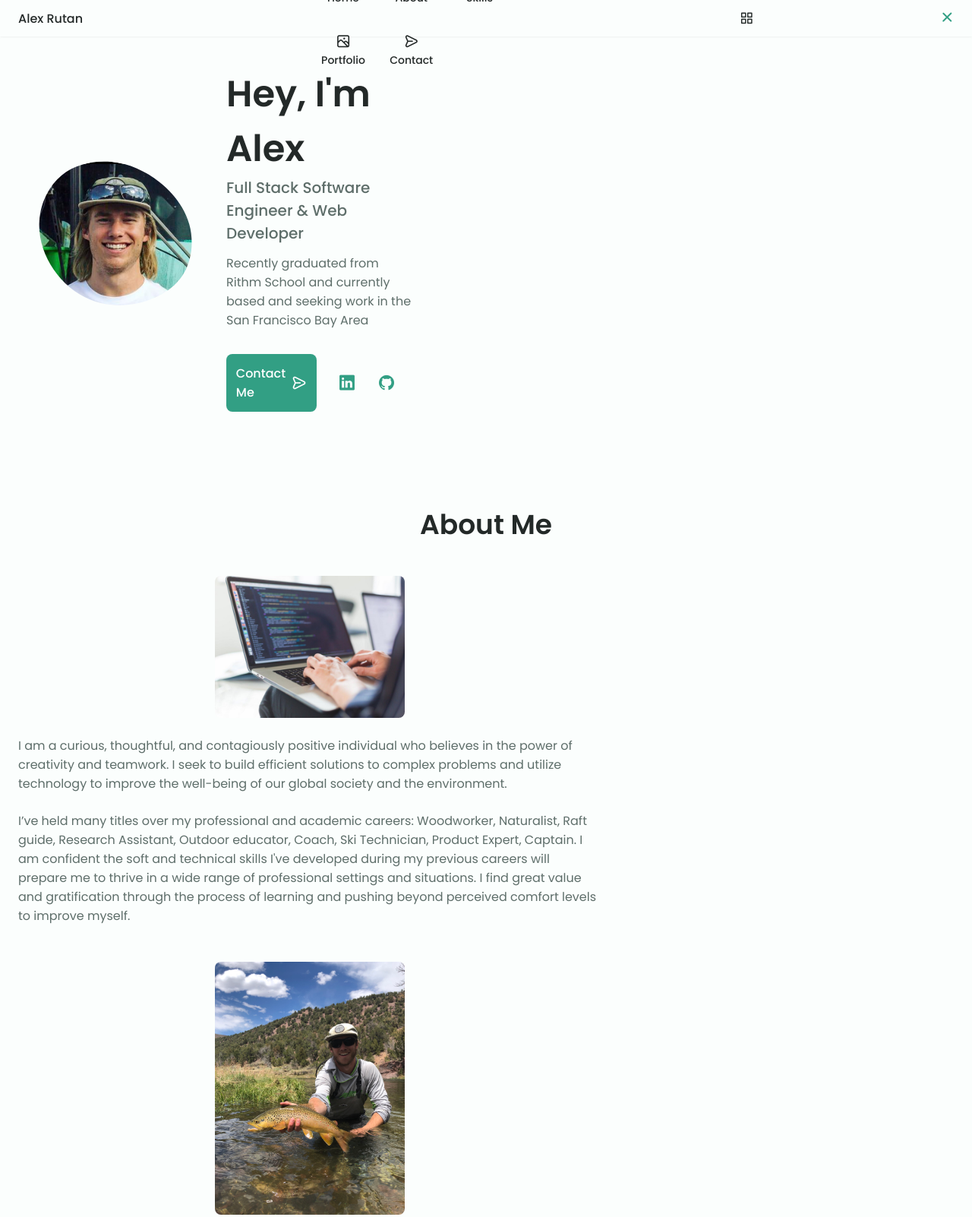
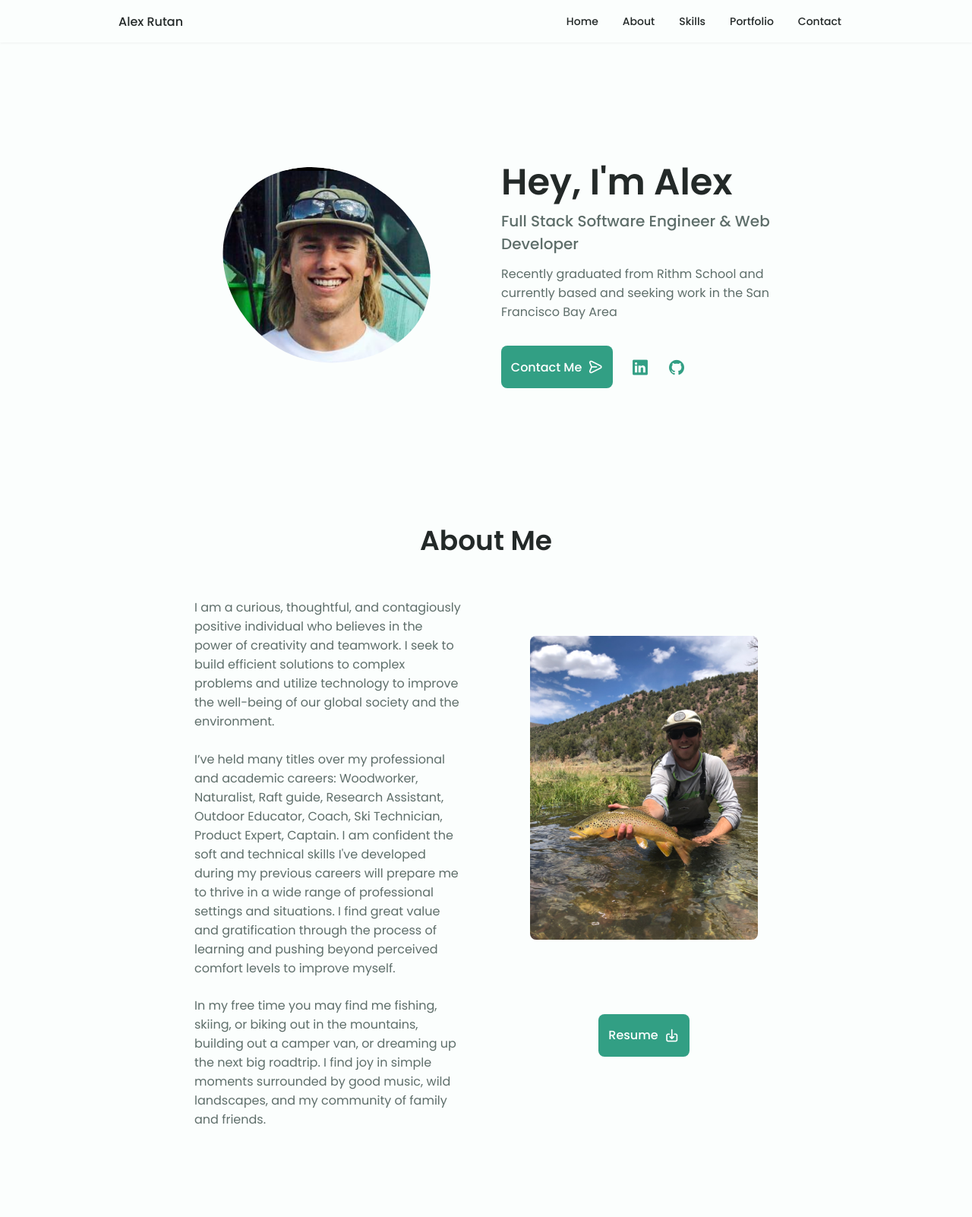
Before and after one commit to alex-rutan/alex-rutan.github.io, a plain HTML site: page index.html in a window 1280 px wide. Shown: the top 1602 px of the page at 76% size. Drawn offline with nearby package versions, Linux system fonts and the light colour scheme.

Commit message:
finished media queries and last format changes

```diff
--- a/index.html
+++ b/index.html
@@ -181,7 +181,7 @@
         <!-- <span class="section_subtitle">A little about myself</span> -->
 
         <div class="about_container container grid">
-          <img src="images/coding.jpg" alt="" class="about_img" />
+          <!-- <img src="images/coding.jpg" alt="" class="about_img" /> -->
           <div class="about_data">
             <p class="about_description">
               I am a curious, thoughtful, and contagiously positive individual
@@ -190,10 +190,11 @@
               technology to improve the well-being of our global society and the
               environment.
             </p>
+            <br />
             <p class="about_description">
               I’ve held many titles over my professional and academic careers:
               Woodworker, Naturalist, Raft guide, Research Assistant, Outdoor
-              educator, Coach, Ski Technician, Product Expert, Captain. I am
+              Educator, Coach, Ski Technician, Product Expert, Captain. I am
               confident the soft and technical skills I've developed during my
               previous careers will prepare me to thrive in a wide range of
               professional settings and situations. I find great value and
@@ -252,7 +253,7 @@
         <!-- <span class="section_subtitle">My technical experience</span> -->
 
         <div class="skills_container container grid">
-          <div>
+          <!-- <div> -->
           <!--============ SKILLS 1 =============-->
           <div class="skills_content">
             <div class="skills_header">
@@ -296,7 +297,7 @@
               </div>
             </div>
           </div>
-            <br>
+          <br />
           <!--============ SKILLS 2 =============-->
           <div class="skills_content">
             <div class="skills_header">
@@ -344,7 +345,7 @@
               </div>
             </div>
           </div>
-          </div>
+          <!-- </div> -->
         </div>
       </section>
 
@@ -356,7 +357,7 @@
 
       <!--==================== PORTFOLIO ====================-->
       <section class="portfolio section" id="portfolio">
-        <br/>
+        <br />
         <h2 class="section_title">Portfolio</h2>
         <!-- <span class="section_subtitle">Most recent work</span> -->
 
@@ -364,40 +365,48 @@
           <div>
             <!--============ PORTFOLIO 1 =============-->
             <div class="portfolio_content grid">
-              <img src="images/coding.jpg" alt="" class="portfolio_img">
+              <img src="images/coding.jpg" alt="" class="portfolio_img" />
 
               <div class="portfolio_data">
                 <h3 class="portfolio_title">Jobly</h3>
                 <p class="portfolio_description">
-                  Web application that allows users to browse available jobs and company profiles from a database and handle job applications. Built with React frontend and Express backend.
+                  Web application that allows users to browse available jobs and
+                  company profiles from a database and handle job applications.
+                  Built with React frontend and Express backend.
                 </p>
-                <a href="#" class="button button-flex button-small portfolio_button">Demo
+                <a
+                  href="#"
+                  class="button button-flex button-small portfolio_button"
+                  >Demo
                   <i class="uil uil-arrow-right button_icon"></i>
                 </a>
               </div>
             </div>
-            <br>
-            <br>
+            <br />
+            <br />
 
             <!--============ PORTFOLIO 2 =============-->
             <div class="portfolio_content grid">
-              <img src="images/coding.jpg" alt="" class="portfolio_img">
+              <img src="images/coding.jpg" alt="" class="portfolio_img" />
 
               <div class="portfolio_data">
                 <h3 class="portfolio_title">Warbler</h3>
                 <p class="portfolio_description">
-                  Web application that allows users to browse available jobs and company profiles from a database and handle job applications. Built with React frontend and Express backend.
+                  Web application that allows users to browse available jobs and
+                  company profiles from a database and handle job applications.
+                  Built with React frontend and Express backend.
                 </p>
-                <a href="#" class="button button-flex button-small portfolio_button">Demo
+                <a
+                  href="#"
+                  class="button button-flex button-small portfolio_button"
+                  >Demo
                   <i class="uil uil-arrow-right button_icon"></i>
                 </a>
               </div>
             </div>
-
           </div>
         </div>
       </section>
-
 
       <!--==================== PROJECT IN MIND ====================-->
       <!-- <section class="project section"></section> -->
@@ -407,7 +416,7 @@
 
       <!--==================== CONTACT ME ====================-->
       <section class="contact section" id="contact">
-        <br/>
+        <br />
         <h2 class="section_title">Contact Me</h2>
         <!-- <span class="section_subtitle">Get in touch</span> -->
 
@@ -422,25 +431,32 @@
               </div>
             </div>
             <div class="contact_information">
+              <a href="mailto:alexrutan04@gmail.com">
                 <i class="uil uil-envelope contact_icon"></i>
-
+              </a>
+              <a href="mailto:alexrutan04@gmail.com">
                 <div>
                   <h3 class="contact_title">Email</h3>
                   <span class="contact_subtitle">alexrutan04@gmail.com</span>
                 </div>
+              </a>
             </div>
             <div class="contact_information">
+              <a href="https://www.linkedin.com/in/alex-rutan/" target="_blank">
                 <i class="uil uil-linkedin contact_icon"></i>
-
+              </a>
+              <a href="https://www.linkedin.com/in/alex-rutan/" target="_blank">
                 <div>
                   <h3 class="contact_title">LinkedIn</h3>
-                <span class="contact_subtitle">alexrutan04@gmail.com</span>
+                  <span class="contact_subtitle"
+                    >www.linkedin.com/in/alex-rutan/</span
+                  >
                 </div>
+              </a>
             </div>
           </div>
         </div>
       </section>
-
     </main>
 
     <!--==================== FOOTER ====================-->
@@ -456,10 +472,18 @@
             <a download="" href="resume.pdf" class="footer_social">
               <i class="uil uil-file-download-alt"></i>
             </a>
-            <a href="https://www.linkedin.com/in/alex-rutan/" target="_blank" class="footer_social">
+            <a
+              href="https://www.linkedin.com/in/alex-rutan/"
+              target="_blank"
+              class="footer_social"
+            >
               <i class="uil uil-linkedin"></i>
             </a>
-            <a href="https://github.com/alex-rutan" target="_blank" class="footer_social">
+            <a
+              href="https://github.com/alex-rutan"
+              target="_blank"
+              class="footer_social"
+            >
               <i class="uil uil-github"></i>
             </a>
             <a href="" class="footer_social">
--- a/style.css
+++ b/style.css
@@ -1,11 +1,9 @@
-
 /*==================== GOOGLE FONTS ====================*/
-@import url('https://fonts.googleapis.com/css2?family=Poppins:wght@400;500;600&display=swap');
-
+@import url("https://fonts.googleapis.com/css2?family=Poppins:wght@400;500;600&display=swap");
 
 /*==================== VARIABLES CSS ====================*/
 :root {
-    --header-height: 3rem ;
+  --header-height: 3rem;
 
   /*========== Colors ==========*/
   /* Change favorite color */
@@ -21,19 +19,19 @@
   --text-color-light: hsl(var(--hue-color), 8%, 60%);
   --input-color: hsl(var(--hue-color), 53%, 95%);
   --body-color: hsl(var(--hue-color), 45%, 99%);
-    --container-color: #FFF;
+  --container-color: #fff;
 
   /*========== Font and typography ==========*/
-    --body-font: 'Poppins', sans-serif;
+  --body-font: "Poppins", sans-serif;
 
   /* .5rem = 8px, 1rem = 16px, 1.5rem = 24px ... */
   --big-font-size: 2rem;
   --h1-font-size: 1.5rem;
   --h2-font-size: 1.25rem;
   --h3-font-size: 1.125rem;
-    --normal-font-size: .938rem;
-    --small-font-size: .813rem;
-    --smaller-font-size: .75rem;
+  --normal-font-size: 0.938rem;
+  --small-font-size: 0.813rem;
+  --smaller-font-size: 0.75rem;
 
   /*========== Font weight ==========*/
   --font-medium: 500;
@@ -41,9 +39,9 @@
 
   /*========== Margins Bottom ==========*/
   /* .25rem = 4px, .5rem = 8px, .75rem = 12px ... */
-    --mb-0-25: .25rem;
-    --mb-0-5: .5rem;
-    --mb-0-75: .75rem;
+  --mb-0-25: 0.25rem;
+  --mb-0-5: 0.5rem;
+  --mb-0-75: 0.75rem;
   --mb-1: 1rem;
   --mb-1-5: 1.5rem;
   --mb-2: 2rem;
@@ -64,16 +62,14 @@
     --h2-font-size: 1.5rem;
     --h3-font-size: 1.25rem;
     --normal-font-size: 1rem;
-        --small-font-size: .875rem;
-        --smaller-font-size: .813rem;
+    --small-font-size: 0.875rem;
+    --smaller-font-size: 0.813rem;
   }
 }
 
 /*========== Variables Dark theme ==========*/
 
-
 /*========== Button Dark/Light ==========*/
-
 
 /*==================== BASE ====================*/
 * {
@@ -94,7 +90,10 @@ body {
   color: var(--text-color);
 }
 
-h1, h2, h3, h4 {
+h1,
+h2,
+h3,
+h4 {
   color: var(--title-color);
   font-weight: var(--font-semi-bold);
 }
@@ -119,7 +118,7 @@ img {
 
 .section_title {
   font-size: var(--h1-font-size);
-  margin-bottom: var(--mb-2-5);
+  margin-bottom: var(--mb-2);
 }
 
 .section_subtitle {
@@ -128,7 +127,8 @@ img {
   margin-bottom: var(--mb-3);
 }
 
-.section_title, .section_subtitle {
+.section_title,
+.section_subtitle {
   text-align: center;
 }
 
@@ -151,7 +151,7 @@ img {
   right: 0;
   z-index: var(--z-fixed);
   background-color: var(--body-color);
-  box-shadow: 0 -1px 4px rgba(0, 0, 0, .15)
+  box-shadow: 0 -1px 4px rgba(0, 0, 0, 0.15);
 }
 
 /*==================== NAV ====================*/
@@ -164,7 +164,8 @@ img {
   align-items: center;
 }
 
-.nav_logo, .nav_toggle {
+.nav_logo,
+.nav_toggle {
   color: var(--title-color);
   font-weight: var(--font-medium);
 }
@@ -190,9 +191,9 @@ img {
     width: 100%;
     background-color: var(--body-color);
     padding: 2rem 1.5rem 4rem;
-    box-shadow: 0 -1px 4px rgba(0, 0, 0, .15);
+    box-shadow: 0 -1px 4px rgba(0, 0, 0, 0.15);
     border-radius: 0 0 1.5rem 1.5rem;
-    transition: .3s;
+    transition: 0.3s;
   }
 }
 
@@ -221,7 +222,7 @@ img {
 .nav_close {
   position: absolute;
   right: 1.3rem;
-  bottom: .5rem;
+  bottom: 0.5rem;
   font-size: 1.5rem;
   cursor: pointer;
   color: var(--first-color);
@@ -236,12 +237,9 @@ img {
   top: 0;
 }
 
-
 /* Active link */
 
-
 /* Change background header */
-
 
 /*==================== HOME ====================*/
 .home_container {
@@ -249,16 +247,10 @@ img {
 }
 
 .home_content {
-  grid-template-columns: .5fr 3fr;
+  grid-template-columns: 0.5fr 3fr;
   padding-top: 3.5rem;
   align-items: center;
 }
-
-/* .home_social {
-  display: grid;
-  grid-template-columns: max-content;
-  row-gap: 1rem;
-} */
 
 .home_blob {
   width: 250px;
@@ -285,11 +277,11 @@ img {
 .home_social-icon {
   font-size: 1.5rem;
   color: var(--first-color);
-  transition: .3s;
+  transition: 0.3s;
 }
 
 .home_social-icon:hover {
-  color:var(--first-color-alt);
+  color: var(--first-color-alt);
   font-size: 1.8rem;
 }
 
@@ -314,11 +306,11 @@ img {
 
 .home_scroll-button {
   color: var(--first-color);
-  transition: .3s;
+  transition: 0.3s;
 }
 
 .home_scroll-button:hover {
-  transform: translateY(.25rem);
+  transform: translateY(0.25rem);
 }
 
 .home_scroll-mouse {
@@ -341,9 +333,9 @@ img {
 .button {
   display: inline-block;
   background-color: var(--first-color);
-  color: #FFF;
-  padding: .8rem .8rem;
-  border-radius: .5rem;
+  color: #fff;
+  padding: 0.8rem 0.8rem;
+  border-radius: 0.5rem;
   font-weight: var(--font-medium);
 }
 
@@ -354,7 +346,7 @@ img {
 .button_icon {
   font-size: 1.25rem;
   margin-left: var(--mb-0-5);
-  transition: .3s;
+  transition: 0.3s;
 }
 
 .button-flex {
@@ -365,41 +357,15 @@ img {
 
 .about_img {
   width: 250px;
-  border-radius: .5rem;
+  border-radius: 0.5rem;
   justify-self: center;
   align-self: center;
 }
 
-.about_description {
-  /* text-align: center; */
-  margin-bottom: var(--mb-1-5);
-}
-
-/* .about_info {
-  display: flex;
-  justify-content: space-evenly;
-  margin-bottom: var(--mb-2-5);
-}
-
-.about_info-title {
-  font-size: var(--h2-font-size);
-  font-weight: var(--font-semi-bold);
-  color: var(--title-color);
-}
-
-.about_info-name {
-  font-size: var(--smaller-font-size);
-}
-
-.about_info-title, .about_info-name {
-  display: block;
-  text-align: center;
-} */
-
 .about_buttons {
   display: flex;
   justify-content: center;
-  /* margin-bottom: var(--mb-2); */
+  margin-top: var(--mb-1-5);
 }
 
 /*==================== SKILLS ====================*/
@@ -411,7 +377,6 @@ img {
   display: flex;
   align-items: center;
   margin-bottom: var(--mb-1-5);
-  /* cursor: pointer; */
 }
 
 .skills_icon {
@@ -423,11 +388,6 @@ img {
 .skills_title {
   font-size: var(--h3-font-size);
 }
-/*
-.skills_arrow {
-  margin-left: auto;
-  transition: .4s;
-} */
 
 .skills_list {
   grid-template-columns: 1fr 1fr;
@@ -447,36 +407,26 @@ img {
   color: var(--first-color);
   margin-right: 1rem;
 }
+
 .skills_name {
   font-size: var(--normal-font-size);
   font-weight: var(--font-medium);
 }
 
-
-
-
 /*==================== QUALIFICATION ====================*/
-
 
 /*==================== SERVICES ====================*/
 
-
 /* Active Modal */
-
 
 /*==================== PORTFOLIO ====================*/
 .portfolio_container {
   overflow: initial;
 }
 
-/*
-.portfolio_content {
-  padding: 0 .5rem;
-} */
-
 .portfolio_img {
   width: 265px;
-  border-radius: .5rem;
+  border-radius: 0.5rem;
   justify-self: center;
 }
 
@@ -492,14 +442,12 @@ img {
 /* For now will just have two portfolio pieces with no swiper, but implementing swiper would be nice in the future.  */
 
 .portfolio_button:hover .button_icon {
-  transform: translateX(.25rem);
+  transform: translateX(0.25rem);
 }
 
 /*==================== PROJECT IN MIND ====================*/
 
-
 /*==================== TESTIMONIAL ====================*/
-
 
 /*==================== CONTACT ME ====================*/
 
@@ -572,17 +520,14 @@ img {
 .footer_link,
 .footer_social,
 .footer_copy {
-  color: #FFF;
+  color: #fff;
 }
 
 /*========== SCROLL UP ==========*/
 
-
 /* Show scroll */
 
-
 /*========== SCROLL BAR ==========*/
-
 
 /*==================== MEDIA QUERIES ====================*/
 /* For small devices */
@@ -593,7 +538,7 @@ img {
   }
 
   .nav_menu {
-    padding: 2rem .25rem 4rem;
+    padding: 2rem 0.25rem 4rem;
   }
 
   .nav_list {
@@ -601,11 +546,15 @@ img {
   }
 
   .home_content {
-    grid-template-columns: .25fr 3fr;
+    grid-template-columns: 0.25fr 3fr;
   }
 
   .home_blob {
     width: 250px;
+  }
+
+  .home_subtitle {
+    padding-right: 1rem;
   }
 
   .skills_icon {
@@ -621,11 +570,14 @@ img {
   }
 }
 
-
 /* For medium devices */
 @media screen and (min-width: 568px) {
   .home_content {
-    grid-template-columns: max-content 1fr 1fr;
+    grid-template-columns: max-content 1fr;
+  }
+
+  .home_blob {
+    width: 235px;
   }
 
   .home_data {
@@ -636,6 +588,130 @@ img {
     order: 1;
     justify-self: center;
   }
+
+  .home_contact-container {
+    margin-right: 1.5rem;
+  }
+
+  .portfolio_content {
+    grid-template-columns: repeat(2, 1fr);
+  }
+
+  .contact {
+    display: flex;
+    flex-direction: column;
+    align-items: center;
+  }
+}
+
+@media screen and (min-width: 768px) {
+  .container {
+    margin-left: auto;
+    margin-right: auto;
+  }
+
+  body {
+    margin: 0;
+  }
+
+  .section {
+    padding: 6rem 0 2rem;
+  }
+
+  .section_title {
+    margin-bottom: var(--mb-3);
+  }
+
+  .header,
+  .main,
+  .footer_container {
+    padding: 0 1rem;
+  }
+
+  .nav {
+    height: calc(var(--header-height) + 0.5rem);
+    column-gap: 1rem;
+  }
+
+  .nav_icon,
+  .nav_close,
+  .nav_toggle {
+    display: none;
+  }
+
+  .nav_list {
+    display: flex;
+    column-gap: 2rem;
+  }
+
+  .nav_menu {
+    margin-left: auto;
+  }
+
+  .home_container {
+    row-gap: 5rem;
+  }
+
+  .home_content {
+    padding-top: 5.5rem;
+    column-gap: 2rem;
+  }
+
+  .home_blob {
+    width: 300px;
+  }
+
+  .about_container {
+    grid-template-columns: 1fr 1fr;
+    align-items: flex-start;
+    column-gap: 4rem;
+  }
+
+  .about_img {
+    width: 300px;
+  }
+
+  .about_description {
+    text-align: initial;
+  }
+
+  .skills_container {
+    display: flex;
+    column-gap: 3rem;
+  }
+
+  .portfolio_content {
+    margin-top: var(--mb-2-5);
+  }
+
+  .footer_container {
+    grid-template-columns: 1fr 1fr;
+    column-gap: 20rem;
+  }
+
+  .footer_copy {
+    margin-top: 4.5rem;
+  }
 }
 
 /* For large devices */
+
+@media screen and (min-width: 1024px) {
+  .header,
+  .main,
+  .fotter_container {
+    padding: 0;
+  }
+
+  .home_content {
+    column-gap: 4rem;
+  }
+
+  .home_blob {
+    width: 340px;
+  }
+
+  .portfolio_content {
+    margin-top: 3.5rem;
+  }
+}
```
Lines whose indentation alone changed are shown as unchanged.
